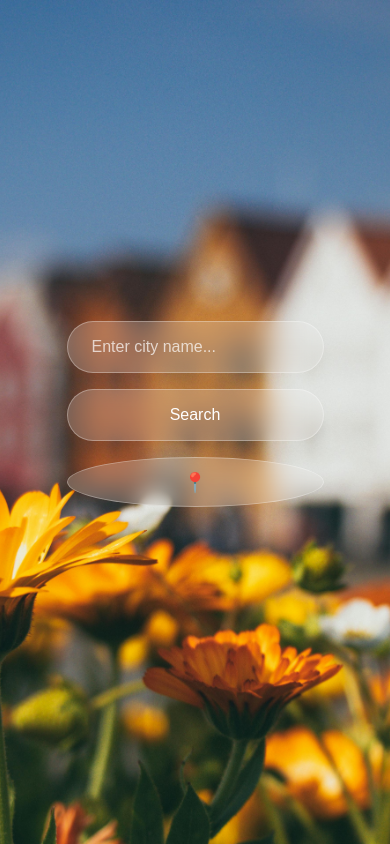
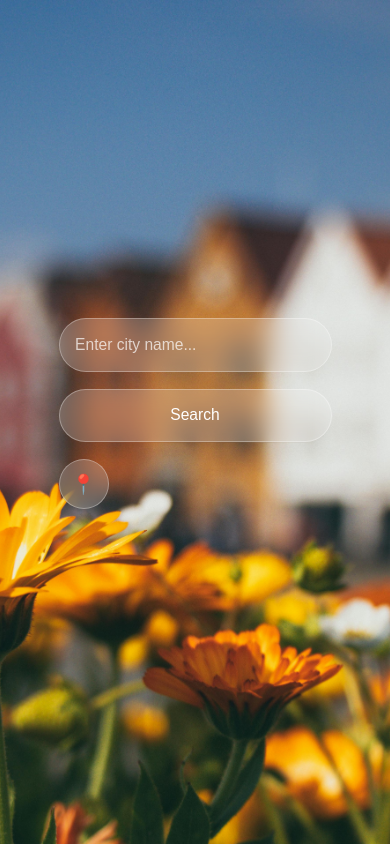
Before and after one commit to t14xploit/weather-app, a React (Vite) app: page / in a window 390 px wide. Built offline with nearby package versions, Linux system fonts and the light colour scheme.

Commit message:
layout fixes

```diff
--- a/src/App.css
+++ b/src/App.css
@@ -4,7 +4,16 @@
   box-sizing: border-box;
 }
 
+html, body {
+  margin: 0;
+  padding: 0;
+  overflow: hidden;
+  height: 100vh;
+  width: 100vw;
+}
+
 .app {
+  width: 100vw;
   height: 100vh;
   display: flex;
   align-items: center;
@@ -12,38 +21,42 @@
   font-family: 'Segoe UI', Tahoma, Geneva, Verdana, sans-serif;
   transition: background-image 0.5s ease-in-out;
   overflow: hidden;
+  padding: 1vh;
+  box-sizing: border-box;
 }
 
 .container {
-  width: 100%;
-  max-width: 1400px;
-  height: 100vh;
-  padding: 1rem;
+  width: 96vw;
+  height: 96vh;
+  padding: 1vh;
   display: flex;
   flex-direction: column;
   justify-content: center;
-  gap: 1rem;
+  gap: 1vh;
+  overflow: hidden;
 }
 
 .search-form {
   display: flex;
-  gap: 1rem;
+  gap: 1vw;
   justify-content: center;
-  max-width: 800px;
+  width: 100%;
+  max-width: 70vw;
   margin: 0 auto;
-  margin-bottom: 2rem;
+  margin-bottom: 1vh;
 }
 
 .search-input {
   flex: 1;
-  padding: 1.5rem 2rem;
+  padding: 2vh 3vw;
   border: none;
   border-radius: 30px;
   background: rgba(255, 255, 255, 0.2);
   backdrop-filter: blur(10px);
   border: 1px solid rgba(255, 255, 255, 0.3);
   color: white;
-  font-size: 1.2rem;
+  font-size: 1.2vw;
+  min-font-size: 14px;
   outline: none;
   transition: all 0.3s ease;
 }
@@ -59,14 +72,15 @@
 }
 
 .search-button {
-  padding: 1.5rem 2.5rem;
+  padding: 2vh 4vw;
   border: none;
   border-radius: 30px;
   background: rgba(255, 255, 255, 0.2);
   backdrop-filter: blur(10px);
   border: 1px solid rgba(255, 255, 255, 0.3);
   color: white;
-  font-size: 1.2rem;
+  font-size: 1.2vw;
+  min-font-size: 14px;
   cursor: pointer;
   transition: all 0.3s ease;
   font-weight: 500;
@@ -84,21 +98,22 @@
 }
 
 .location-button {
-  padding: 1.5rem;
+  padding: 2vh;
   border: none;
   border-radius: 50%;
   background: rgba(255, 255, 255, 0.2);
   backdrop-filter: blur(10px);
   border: 1px solid rgba(255, 255, 255, 0.3);
   color: white;
-  font-size: 1.5rem;
+  font-size: 1.5vw;
+  min-font-size: 16px;
   cursor: pointer;
   transition: all 0.3s ease;
   display: flex;
   align-items: center;
   justify-content: center;
-  min-width: 60px;
-  height: 60px;
+  width: 8vh;
+  height: 8vh;
 }
 
 .location-button:hover:not(:disabled) {
@@ -117,11 +132,14 @@
   backdrop-filter: blur(10px);
   border: 1px solid rgba(255, 0, 0, 0.3);
   color: white;
-  padding: 1rem;
+  padding: 2vh;
   border-radius: 15px;
   text-align: center;
-  max-width: 600px;
+  width: 80%;
+  max-width: 80vw;
   margin: 0 auto;
+  font-size: 1vw;
+  min-font-size: 12px;
 }
 
 .main-content {
@@ -129,15 +147,17 @@
   backdrop-filter: blur(20px);
   border: 1px solid rgba(255, 255, 255, 0.2);
   border-radius: 25px;
-  padding: 2rem;
+  padding: 2vh 2vw;
   color: white;
   box-shadow: 0 8px 32px rgba(0, 0, 0, 0.1);
   animation: slideUp 0.5s ease-out;
   display: grid;
   grid-template-columns: 1fr 1fr;
-  gap: 3rem;
-  max-width: 1200px;
+  gap: 2vw;
+  width: 70vw;
+  height: 70vh;
   margin: 0 auto;
+  overflow: hidden;
 }
 
 .weather-card {
@@ -145,6 +165,7 @@
   flex-direction: column;
   justify-content: space-between;
   height: 100%;
+  overflow: hidden;
 }
 
 @keyframes slideUp {
@@ -162,18 +183,19 @@
   display: flex;
   justify-content: space-between;
   align-items: center;
-  margin-bottom: 1rem;
+  margin-bottom: 2vh;
   flex-wrap: wrap;
-  gap: 1rem;
+  gap: 2vw;
 }
 
 .weather-header h2 {
-  font-size: 1.3rem;
+  font-size: 1.5vw;
+  min-font-size: 16px;
   font-weight: 400;
 }
 
 .unit-toggle {
-  padding: 0.5rem 1rem;
+  padding: 1vh 2vw;
   border: none;
   border-radius: 20px;
   background: rgba(255, 255, 255, 0.2);
@@ -182,7 +204,8 @@
   color: white;
   cursor: pointer;
   transition: all 0.3s ease;
-  font-size: 0.9rem;
+  font-size: 1vw;
+  min-font-size: 12px;
 }
 
 .unit-toggle:hover {
@@ -192,11 +215,11 @@
 
 .weather-main {
   text-align: center;
-  margin-bottom: 2rem;
+  margin-bottom: 2vh;
   display: flex;
   flex-direction: column;
   align-items: center;
-  gap: 1rem;
+  gap: 0.5vh;
 }
 
 .weather-icon-main {
@@ -206,20 +229,22 @@
 }
 
 .main-weather-emoji {
-  font-size: 120px;
+  font-size: 6vh;
   filter: drop-shadow(0 4px 8px rgba(0, 0, 0, 0.3));
   line-height: 1;
 }
 
 .temperature {
-  font-size: 4rem;
+  font-size: 4vw;
+  min-font-size: 24px;
   font-weight: 200;
-  margin-bottom: 0.5rem;
+  margin-bottom: 1vh;
   text-shadow: 2px 2px 4px rgba(0, 0, 0, 0.3);
 }
 
 .weather-description {
-  font-size: 1.2rem;
+  font-size: 1.5vw;
+  min-font-size: 14px;
   text-transform: capitalize;
   opacity: 0.9;
 }
@@ -228,21 +253,21 @@
   width: 100%;
   height: 1px;
   background: rgba(255, 255, 255, 0.3);
-  margin: 2rem 0;
+  margin: 1.5vh 0;
   border: none;
 }
 
 .weather-details {
   display: grid;
   grid-template-columns: 1fr 1fr;
-  gap: 0.75rem;
+  gap: 0.5vh;
 }
 
 .detail-item {
   display: flex;
   justify-content: space-between;
   align-items: center;
-  padding: 0.5rem;
+  padding: 0.8vh 1vw;
   background: rgba(255, 255, 255, 0.1);
   backdrop-filter: blur(10px);
   border: 1px solid rgba(255, 255, 255, 0.2);
@@ -257,11 +282,14 @@
 
 .detail-item span:first-child {
   opacity: 0.8;
-  font-size: 0.9rem;
+  font-size: 1vw;
+  min-font-size: 11px;
 }
 
 .detail-item span:last-child {
   font-weight: 500;
+  font-size: 1vw;
+  min-font-size: 11px;
 }
 
 /* Forecast Styles */
@@ -269,34 +297,38 @@
   display: flex;
   flex-direction: column;
   height: 100%;
+  overflow: hidden;
 }
 
 .forecast-title {
   text-align: center;
-  font-size: 1.3rem;
+  font-size: 1.5vw;
+  min-font-size: 16px;
   font-weight: 400;
-  margin-bottom: 1.5rem;
+  margin-bottom: 1vh;
   opacity: 0.9;
 }
 
 .forecast-grid {
   display: flex;
   flex-direction: column;
-  gap: 1rem;
   flex: 1;
+  overflow: hidden;
 }
 
 .forecast-item {
+  margin-top:1.3vh;
   display: grid;
   grid-template-columns: 1fr auto auto 2fr;
   align-items: center;
-  padding: 1rem;
+  padding: 1vh 1.5vw;
   background: rgba(255, 255, 255, 0.1);
   backdrop-filter: blur(10px);
   border: 1px solid rgba(255, 255, 255, 0.2);
-  border-radius: 15px;
+  border-radius: 12px;
   transition: all 0.3s ease;
-  gap: 1rem;
+  gap: 1.5vw;
+  min-height: 8.5vh;
 }
 
 .forecast-item:hover {
@@ -306,10 +338,11 @@
 }
 
 .forecast-day {
-  font-size: 1rem;
+  font-size: 1.2vw;
+  min-font-size: 12px;
   font-weight: 500;
   opacity: 0.9;
-  min-width: 80px;
+  min-width: 15%;
 }
 
 .forecast-icon {
@@ -319,32 +352,35 @@
 }
 
 .forecast-emoji {
-  font-size: 50px;
+  font-size: 3vh;
   filter: drop-shadow(0 2px 4px rgba(0, 0, 0, 0.3));
   line-height: 1;
 }
 
 .forecast-temps {
   display: flex;
-  gap: 0.5rem;
+  gap: 1vw;
   font-weight: 500;
   align-items: center;
-  min-width: 80px;
+  min-width: 15%;
   justify-content: center;
 }
 
 .temp-high {
   color: white;
-  font-size: 1rem;
+  font-size: 1.2vw;
+  min-font-size: 12px;
 }
 
 .temp-low {
   color: rgba(255, 255, 255, 0.7);
-  font-size: 1rem;
+  font-size: 1.2vw;
+  min-font-size: 12px;
 }
 
 .forecast-desc {
-  font-size: 0.9rem;
+  font-size: 1vw;
+  min-font-size: 11px;
   opacity: 0.8;
   text-transform: capitalize;
   line-height: 1.2;
@@ -354,93 +390,126 @@
 @media (max-width: 1024px) {
   .main-content {
     grid-template-columns: 1fr;
-    gap: 2rem;
-    max-width: 800px;
+    gap: 2vh;
+    width: 96vw;
+    padding: 1.5vh 2vw;
+    height: 85vh;
   }
 
   .forecast-grid {
-    gap: 0.75rem;
+    gap: 0.6vh;
   }
 }
 
 @media (max-width: 768px) {
   .container {
-    padding: 0.5rem;
-    height: 100vh;
+    padding: 1vh;
+    height: 98vh;
   }
 
   .search-form {
     flex-direction: column;
-    max-width: 100%;
-    margin-bottom: 1rem;
+    width: 100%;
+    margin-bottom: 2vh;
+    gap: 2vh;
   }
 
   .search-input {
-    padding: 1rem 1.5rem;
-    font-size: 1rem;
+    padding: 2vh 4vw;
+    font-size: 4vw;
+    min-font-size: 16px;
   }
 
   .search-button {
-    padding: 1rem 2rem;
-    font-size: 1rem;
+    padding: 2vh 6vw;
+    font-size: 4vw;
+    min-font-size: 16px;
   }
 
   .location-button {
-    padding: 1rem;
-    font-size: 1.2rem;
+    padding: 2vh;
+    font-size: 5vw;
+    width: 12vw;
+    height: 12vw;
     min-width: 50px;
-    height: 50px;
+    min-height: 50px;
   }
 
   .main-content {
     grid-template-columns: 1fr;
-    gap: 1.5rem;
-    padding: 1.5rem;
+    gap: 2vh;
+    padding: 2vh 3vw;
+    height: 85vh;
   }
 
   .weather-header {
     flex-direction: column;
     text-align: center;
-    margin-bottom: 0.5rem;
+    margin-bottom: 2vh;
+  }
+
+  .weather-header h2 {
+    font-size: 4vw;
+    min-font-size: 18px;
   }
 
   .temperature {
-    font-size: 3rem;
+    font-size: 8vw;
+    min-font-size: 32px;
   }
 
   .main-weather-emoji {
-    font-size: 100px;
+    font-size: 12vh;
+  }
+
+  .weather-description {
+    font-size: 3vw;
+    min-font-size: 16px;
   }
 
   .weather-details {
     grid-template-columns: 1fr;
-    gap: 0.5rem;
+    gap: 1vh;
+  }
+
+  .detail-item span:first-child,
+  .detail-item span:last-child {
+    font-size: 3vw;
+    min-font-size: 14px;
   }
 
   .forecast-item {
     grid-template-columns: 1fr auto auto 1.5fr;
-    padding: 0.75rem;
-    gap: 0.75rem;
+    padding: 2vh 3vw;
+    gap: 3vw;
   }
 
   .forecast-emoji {
-    font-size: 40px;
+    font-size: 6vh;
   }
 
   .forecast-day {
-    font-size: 0.9rem;
-    min-width: 60px;
+    font-size: 3vw;
+    min-font-size: 14px;
+    min-width: 20%;
   }
 
   .temp-high, .temp-low {
-    font-size: 0.9rem;
+    font-size: 3vw;
+    min-font-size: 14px;
   }
 
   .forecast-desc {
-    font-size: 0.8rem;
+    font-size: 2.5vw;
+    min-font-size: 12px;
   }
 
   .forecast-temps {
-    min-width: 60px;
+    min-width: 20%;
+  }
+
+  .unit-toggle {
+    font-size: 3vw;
+    min-font-size: 14px;
   }
 }
```
